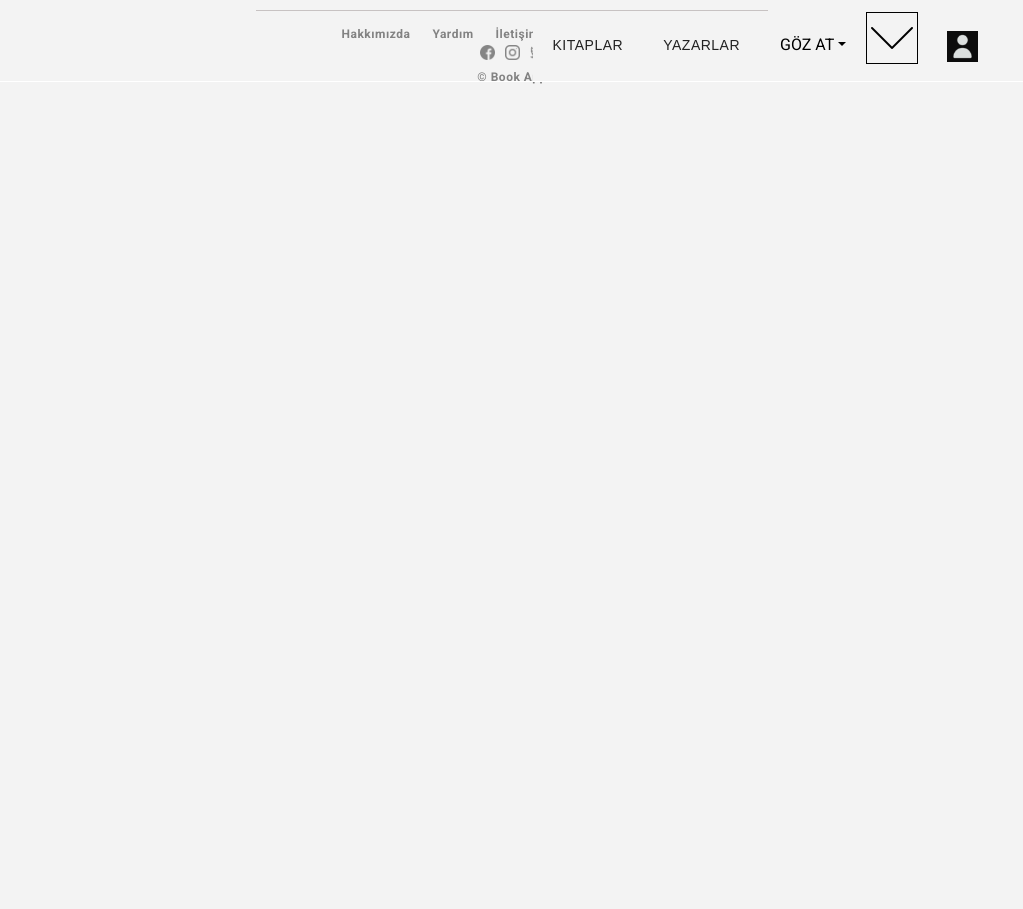
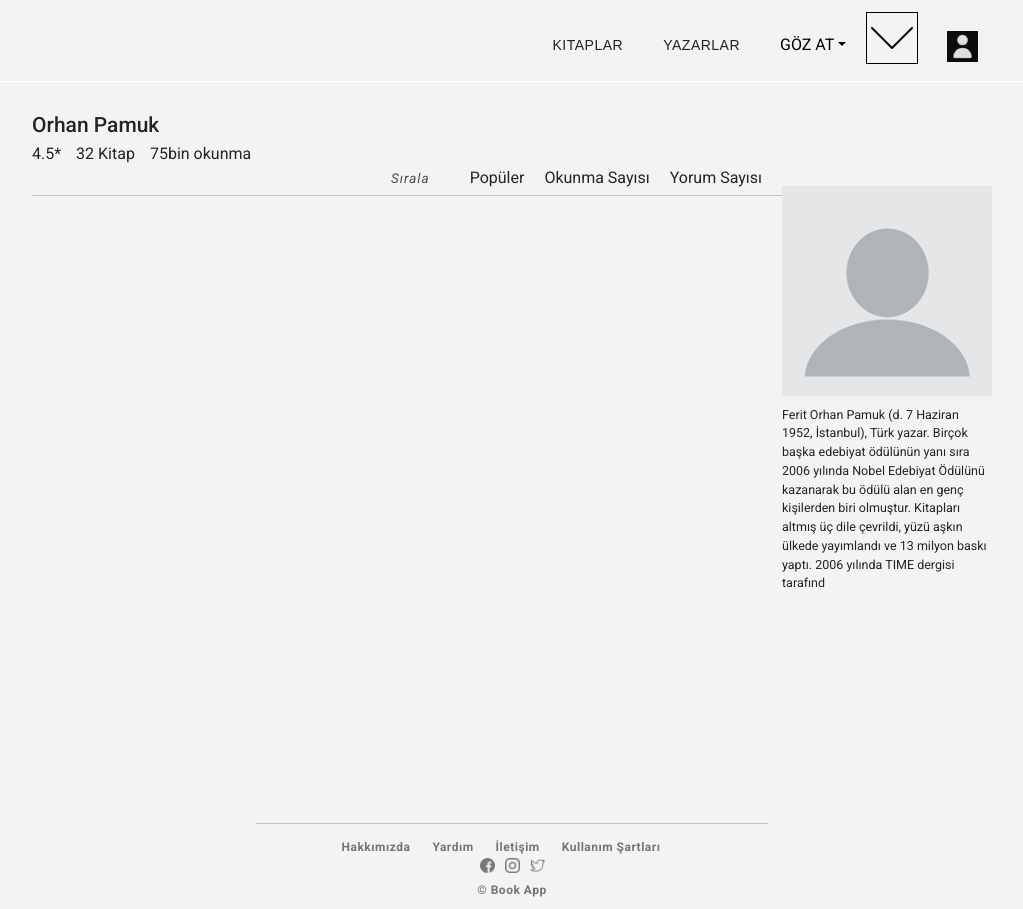
Before and after one commit to alperbilgic/papirion, a React (Create React App) app: page /authors/1 in a window 1280 px wide. Shown: the whole page, without its empty margins (128-1151 px from the left). Before the commit the page ends 800 px from the top, so only its background shows below. Built offline with nearby package versions, Linux system fonts and the light colour scheme.

Commit message:
Author Detail Page Styling

```diff
--- a/src/Router.js
+++ b/src/Router.js
@@ -2,6 +2,7 @@ import React/*, { Suspense }*/ from 'react';
 import {Route, Switch} from 'react-router-dom';
 import Main from './components/Main/Main';
 import Authors from './components/Author/Author-page/Author-page';
+import AuthorDetails from './components/Author/AuthorDetails/AuthorDetails';
 import AbstractBooks from './components/AbstractBook/AbstractBook-page/AbstractBook-page';
 import AbstractBookDetails from './components/AbstractBook/AbstractBookDetails/AbstractBookDetails';
 import Users from './components/User/Users-page/Users-page';
@@ -19,6 +20,7 @@ function Routes() {
         <Switch fallback="loading...">
             <Route exact path="/" component={Main}/>
             <Route exact path="/authors/" component={Authors}/>
+            <Route exact path="/authors/:id" component={AuthorDetails}/>
             <Route exact path="/abstractbooks/" component={AbstractBooks}/>
             <Route exact path="/abstractbooks/:bookId" component={AbstractBookDetails}/>
             <Route exact path="/users/" component={Users}/>
--- a/src/components/Author/AuthorDetails/AuthorDetails.css
+++ b/src/components/Author/AuthorDetails/AuthorDetails.css
@@ -0,0 +1,61 @@
+.margined{
+    margin-bottom: 100px;
+    margin-left: 160px;
+    margin-right: 160px;
+    padding: 110px 0px;
+}
+
+.author-details-container{
+    text-align: center;
+    display: flex;
+}
+
+.author-image-and-bio{
+    display: flex;
+    flex-direction: column;
+    width:220px;
+    margin-left: auto;
+    margin-top: 20px;
+}
+
+.author-bio{
+    font-size: 12.5px;
+    padding: 10px 0px;
+    text-align: left;
+}
+
+.name-heading{
+    font-size: 21px;
+    font-weight: 500;
+}
+
+.facets{
+    width: 750px;
+    text-align: right;
+}
+
+.facets > span{
+    padding-right: 20px;
+}
+
+.facets span:nth-of-type(1){
+    font-size: 13.5px;
+    font-weight: 400;
+    font-style: italic;
+    font-family: Roboto, sans-serif;
+    letter-spacing: 1px;
+    margin-right: 20px;
+    opacity: 0.8;
+}
+
+.author-stats > span{
+    padding-right: 15px;
+}
+
+.line-decorator-facets{
+    width: auto;
+    height: 1px;
+    background-color: #c7c2c2;
+    margin: 5px 0px;
+
+}
--- a/src/components/Author/AuthorDetails/AuthorDetails.js
+++ b/src/components/Author/AuthorDetails/AuthorDetails.js
@@ -0,0 +1,51 @@
+import React, { Component } from 'react';
+import { Link } from 'react-router-dom';
+import './AuthorDetails.css';
+import EmptyAuthorPic from '../../../assets/images/profile-picture.png';
+
+const Author = (props) => {
+
+    // const link = '/authors/' + props.author.id;
+
+    // return (
+    //     <div id={`author-${props.author.id}`} className='author-single'>
+    //         <Link to={link} style={{textDecoration: 'none', color: 'black'}}>
+    //             <img src={props.image || EmptyAuthorPic} alt={props.author.name} className='image-author-single'/>
+    //             <div className='information-author-single'>
+    //                 <p className='detail-text-author-single'>{props.author.name}</p>
+    //             </div>
+    //         </Link>
+    //         <div className=''>ANCD</div>
+    //     </div>
+    // )
+
+    return(
+        <div className='margined'>
+            <div className='name-heading'>Orhan Pamuk</div>
+            <div className='author-stats'>
+                <span>4.5*</span>
+                <span>32 Kitap</span>
+                <span>75bin okunma</span>
+            </div>
+        <div className='author-details-container'>
+            <div className='author-details-left-side'>
+                <div className='facets'>
+
+                    <span>Sırala</span>
+                    <span>Popüler</span>
+                    <span>Okunma Sayısı</span>
+                    <span>Yorum Sayısı</span>
+                    <div className='line-decorator-facets'></div>
+                </div>
+            </div>
+            <div className='author-image-and-bio'>
+                <img src={EmptyAuthorPic} className='image-author-details'/>
+                <div className='author-bio'>Ferit Orhan Pamuk (d. 7 Haziran 1952, İstanbul), Türk yazar. Birçok başka edebiyat ödülünün yanı sıra 2006 yılında Nobel Edebiyat Ödülünü kazanarak bu ödülü alan en genç kişilerden biri olmuştur. Kitapları altmış üç dile çevrildi, yüzü aşkın ülkede yayımlandı ve 13 milyon baskı yaptı.
+2006 yılında TIME dergisi tarafınd</div>
+            </div>
+        </div>
+        </div>
+    )
+}
+
+export default Author;
--- a/src/components/Header/HeaderStyles.js
+++ b/src/components/Header/HeaderStyles.js
@@ -77,16 +77,6 @@ function HeaderStyles() {
         -webkit-justify-content: space-between;
         -ms-flex-pack: justify;
         justify-content: space-between;
-      }
-
-    .line-decorator {
-        width: auto;
-        height: 1px;
-        margin-top: 0%;
-        padding-top: 0px;
-        padding-right: 15px;
-        padding-left: 15px;
-        background-color: #c7c2c2;
       }
 
       .line-decorator.sub {
```
